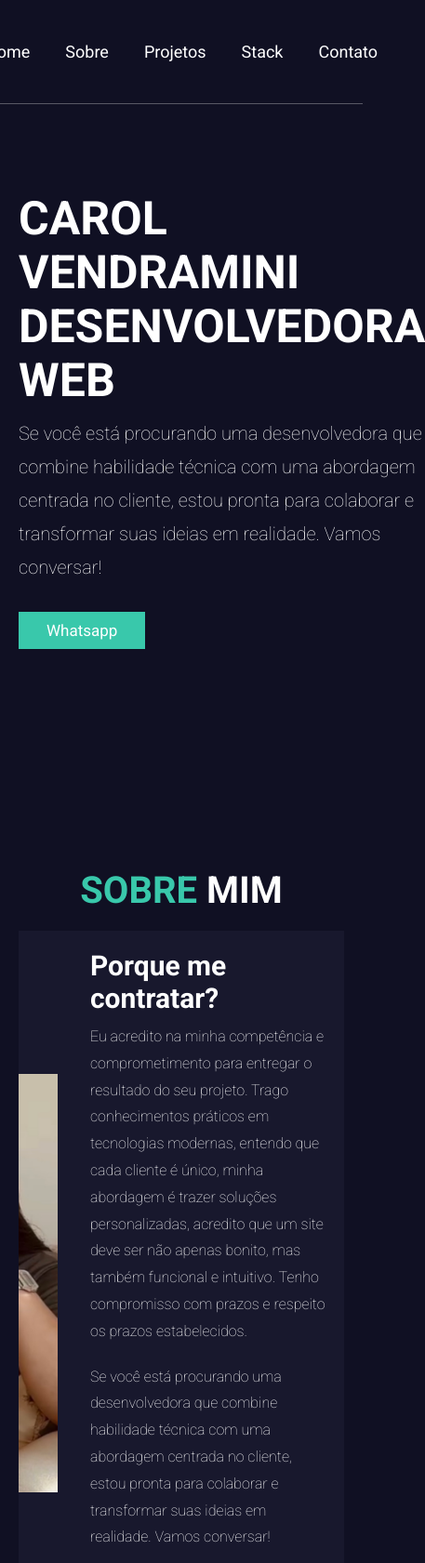
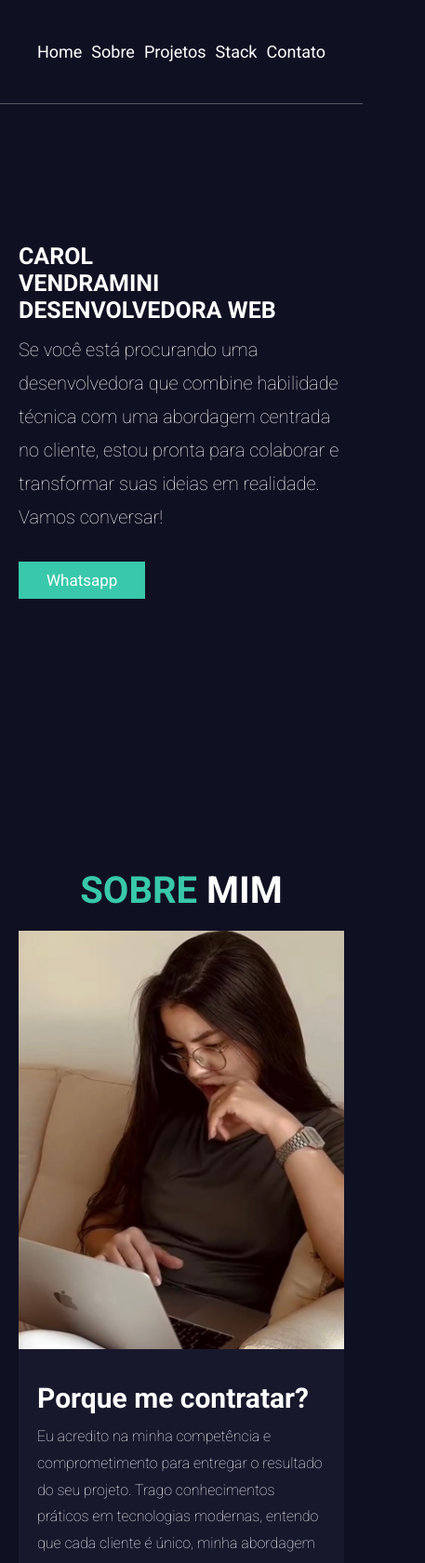
Before and after one commit to Caroline-Vendramini/portifolio, a plain HTML site: page index.html in a window 390 px wide. Shown: the top 1681 px of the page at 93% size, 457 px wide, since content can reach past the window. Drawn offline with Linux system fonts and the light colour scheme.

Commit message:
corrigindo responsividade

```diff
--- a/styles.css
+++ b/styles.css
@@ -122,7 +122,8 @@ section{
 
 .container-image{
     background-image: url("./imagens/IMG_55022.jpeg");
-    width: 450px;
+    max-width: 450px;
+    width: 100%;
     height: 450px;
     background-position-x: right;
     background-repeat: no-repeat;
@@ -268,3 +269,21 @@ section{
 .address .share img:hover {
     background-color: var(--main-color);
 }
+
+@media (max-width: 500px){
+    .header section .navbar{
+        gap: 0;
+    }
+    .header section .navbar a{
+        margin: 0 0.5rem;
+    }
+    .home-container .content h3{
+        font-size: 2.5rem;
+    }
+}
+
+@media (max-width: 1023px){
+    .about .row{
+        flex-direction: column;
+    }
+}
```
